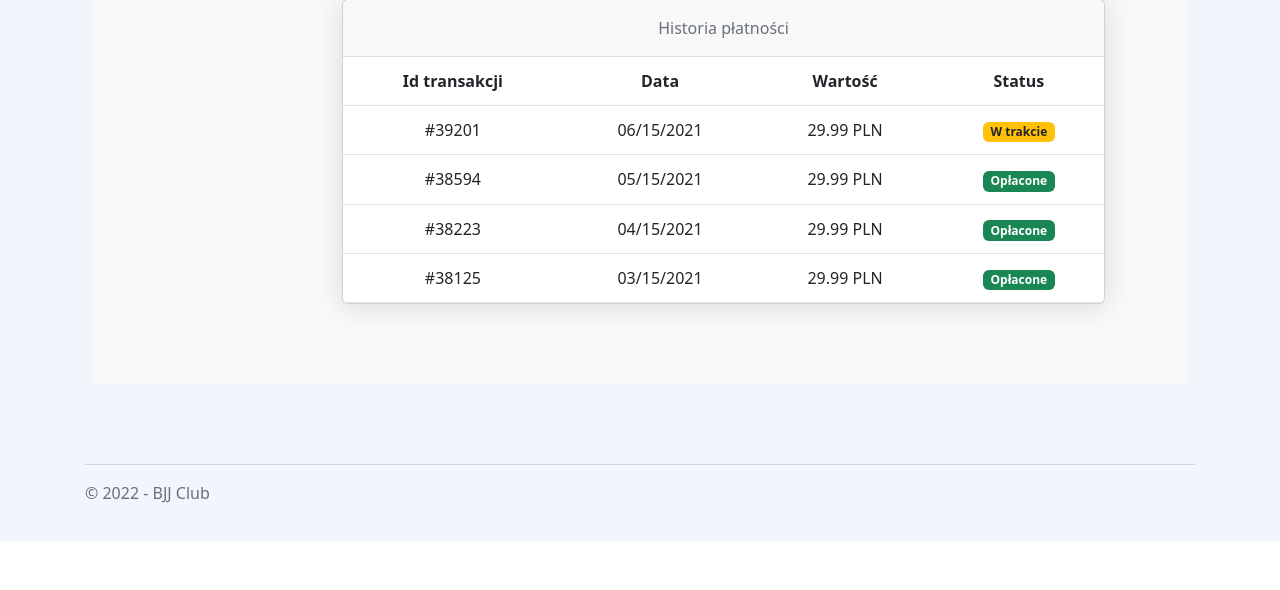
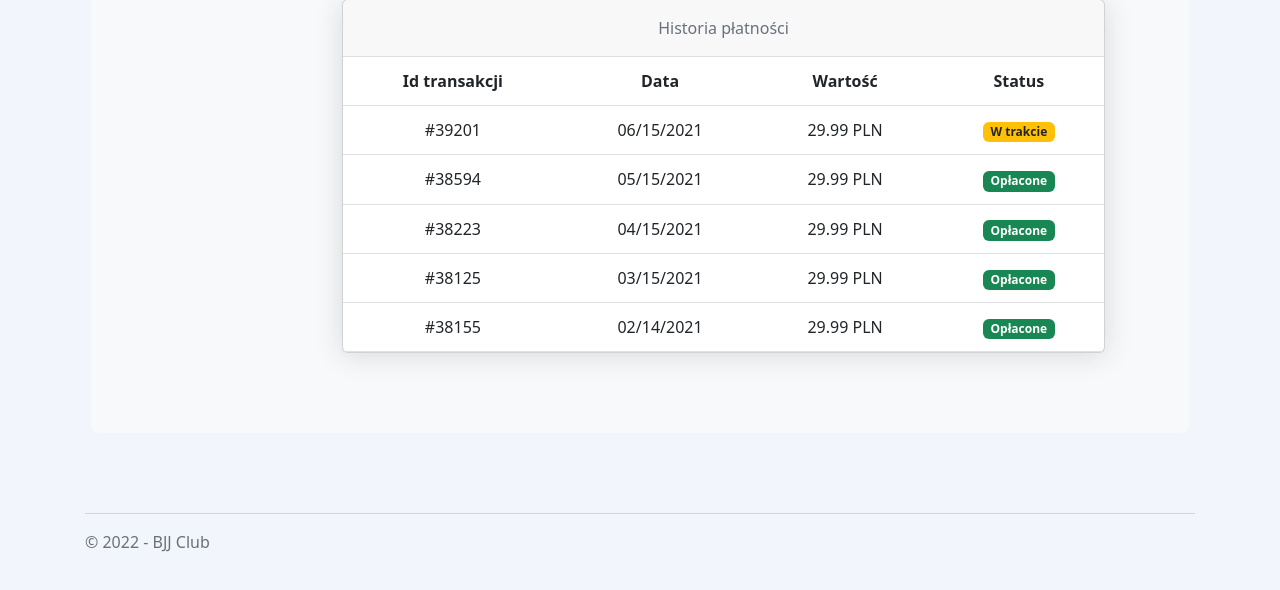
Before and after one commit to TomaszMeczkowski/tiny_bjj_club, a Django app: page /zawodnicy/profil/1/biling in a window 1280 px wide. Shown: the part 931-1521 px from the top of the page. Before the commit the page ends 1472 px from the top, so only its background shows below. Run offline with Django 4.2, Linux system fonts and the light colour scheme; data comes from the database, SQL or seed files in the repository; some libraries are stand-ins or nearby versions.

Commit message:
Player billing template updated

```diff
--- a/players/templates/player_profile_biling.html
+++ b/players/templates/player_profile_biling.html
@@ -152,6 +152,12 @@
                             <td>29.99 PLN</td>
                             <td><span class="badge bg-success">Opłacone</span></td>
                         </tr>
+                        <tr>
+                            <td>#38155</td>
+                            <td>02/14/2021</td>
+                            <td>29.99 PLN</td>
+                            <td><span class="badge bg-success">Opłacone</span></td>
+                        </tr>
                     </tbody>
                 </table>
             </div>
```
